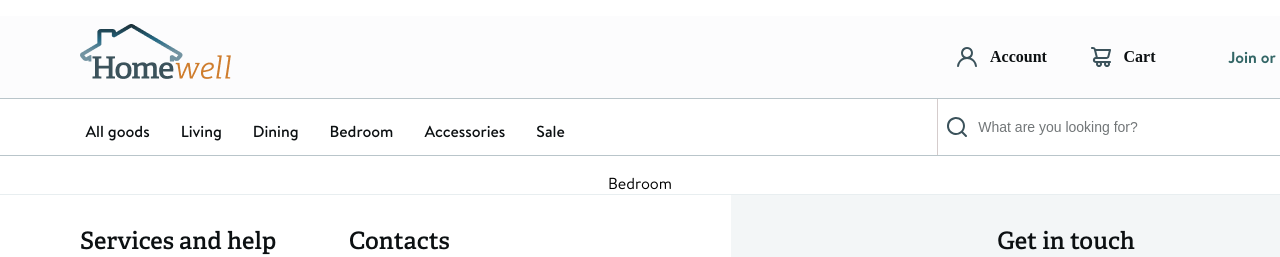
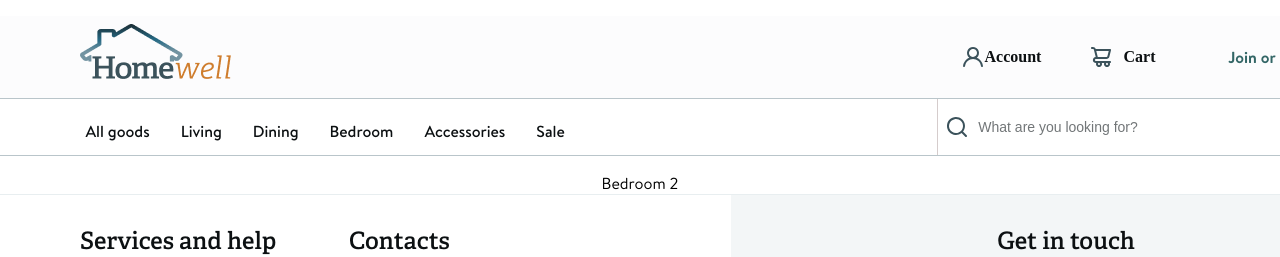
Before and after one commit to Vlad1slov/Frontend-Team-challenge, a React (Create React App) app: page /bedroom in a window 1280 px wide. Shown: the top 257 px of the page. Built offline with nearby package versions, Linux system fonts and the light colour scheme.

Commit message:
Changes in css

```diff
--- a/src/components/Header/Header.module.css
+++ b/src/components/Header/Header.module.css
@@ -134,7 +134,6 @@
     height: 24px;
     position: relative;
     overflow: visible;
-    margin-right: 11px;
 }
 .account2 {
     color: var(--Text-River-Styx, #0c1012);
@@ -183,13 +182,10 @@
     }
 }
 
-.iconsMob {
+.iconsMob,
+.mobileInput {
     margin: 0;
-}
-
-@media screen and (min-width: 1280px) {
-    .iconsMob,
-    .mobileInput {
+    @media screen and (min-width: 1280px) {
         display: none;
     }
 }
--- a/src/pages/Bedroom.jsx
+++ b/src/pages/Bedroom.jsx
@@ -1,5 +1,5 @@
 const Bedroom = () => {
-    return <div>Bedroom</div>;
+    return <div>Bedroom 2</div>;
 };
 
 export default Bedroom;
```
